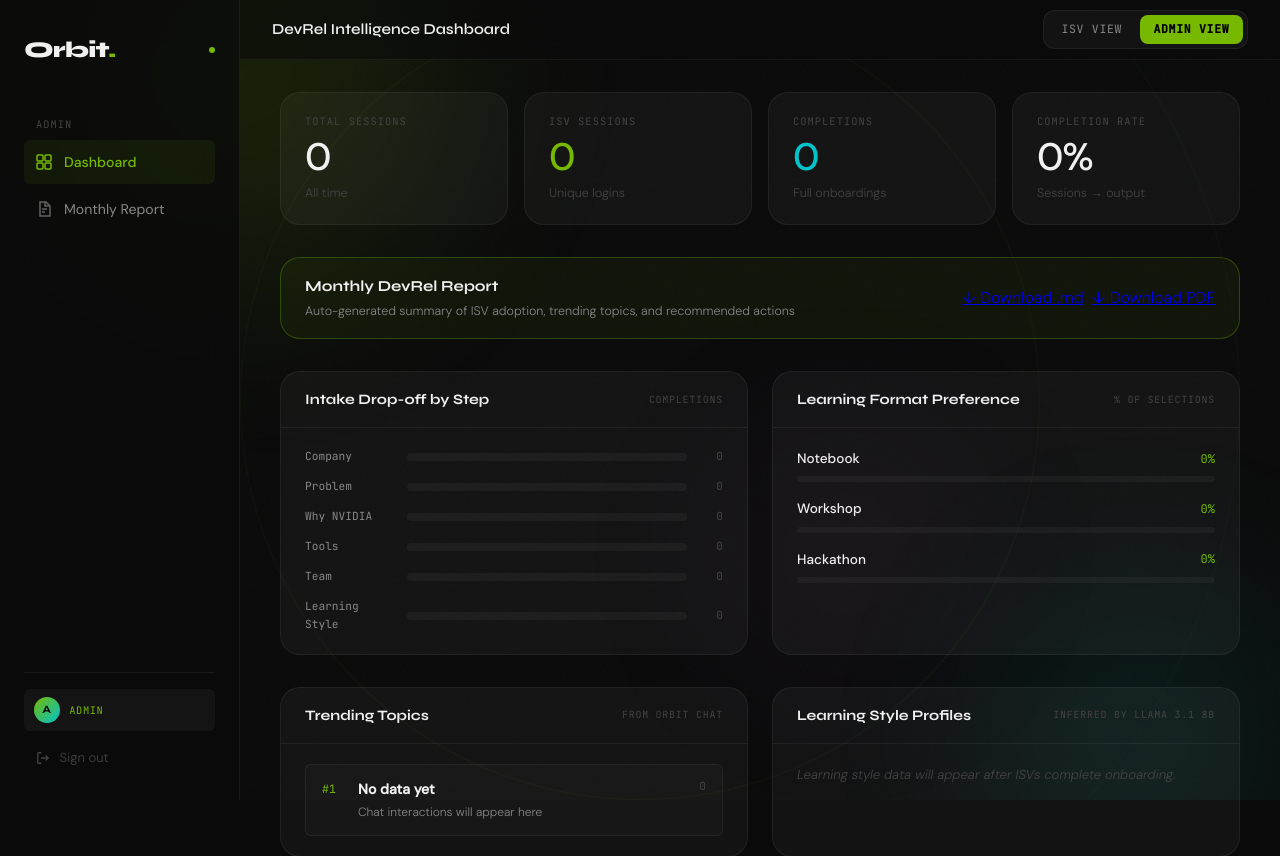
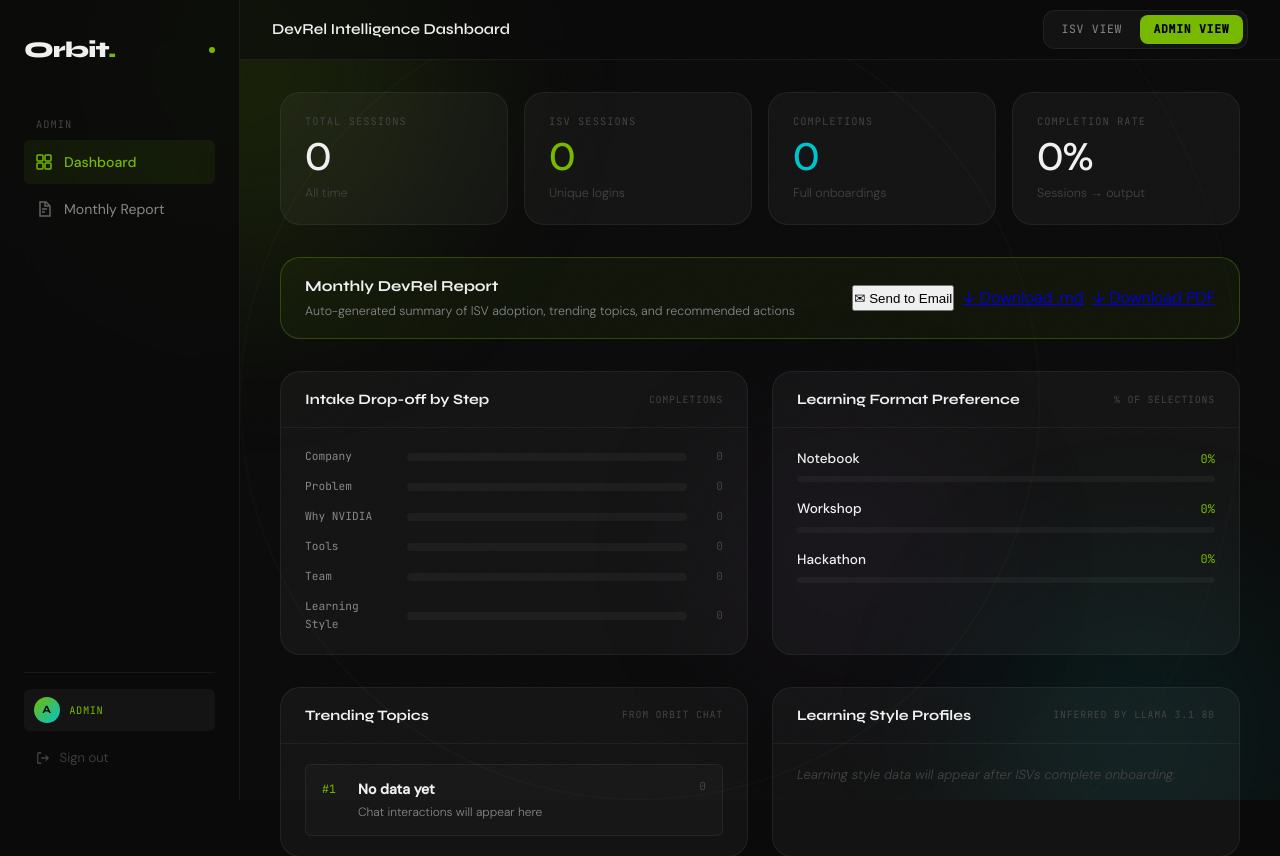
Before and after one commit to itsChanelML/orbit-isv-intelligence-platform, a Flask app: page /admin in a window 1280 px wide. Shown: the top 856 px of the page. Run offline with Flask 3, Linux system fonts and the light colour scheme; the visitor is signed in with stand-in values (Sample User, id 1).

Commit message:
Add SendGrid email report with monthly auto-send, manual send button on admin dashboard, and HTML formatted report with stats

```diff
--- a/routes/admin.py
+++ b/routes/admin.py
@@ -1,4 +1,4 @@
-from flask import Blueprint, render_template, session, redirect, url_for, Response
+from flask import Blueprint, render_template, session, redirect, url_for, Response, jsonify
 from routes.auth import admin_required
 from services.analytics_service import get_dashboard_stats, generate_monthly_report
 
@@ -9,7 +9,76 @@ admin_bp = Blueprint('admin', __name__)
 @admin_required
 def dashboard():
     stats = get_dashboard_stats()
+    # Check if monthly report should auto-send
+    try:
+        from services.email_service import should_send_monthly_report, mark_report_sent, send_monthly_report
+        if should_send_monthly_report():
+            report = generate_monthly_report()
+            result = send_monthly_report(report, stats)
+            if result['success']:
+                mark_report_sent()
+    except Exception:
+        pass
     return render_template('admin.html', stats=stats)
+
+
+@admin_bp.route('/admin/report/send', methods=['POST'])
+@admin_required
+def send_report():
+    """Manually trigger report email -- for testing and on-demand sends."""
+    try:
+        from services.email_service import send_monthly_report
+        stats = get_dashboard_stats()
+        report = generate_monthly_report()
+        result = send_monthly_report(report, stats)
+        return jsonify(result)
+    except Exception as e:
+        return jsonify({'success': False, 'message': str(e)})
+
+
+@admin_bp.route('/admin/report/download/md')
+@admin_required
+def download_report_md():
+    report = generate_monthly_report()
+    return Response(
+        report,
+        mimetype='text/markdown',
+        headers={'Content-Disposition': 'attachment; filename=orbit-monthly-report.md'}
+    )
+
+
+@admin_bp.route('/admin/report/download/pdf')
+@admin_required
+def download_report_pdf():
+    try:
+        import markdown as md
+        report_md = generate_monthly_report()
+        report_html = md.markdown(report_md, extensions=['tables', 'fenced_code'])
+        html = f"""<!DOCTYPE html>
+<html>
+<head>
+<meta charset="UTF-8">
+<style>
+  body {{ font-family: -apple-system, sans-serif; max-width: 800px; margin: 40px auto; padding: 0 20px; color: #111; }}
+  h1 {{ font-size: 1.8rem; border-bottom: 2px solid #76B900; padding-bottom: 0.5rem; }}
+  h2 {{ font-size: 1.2rem; color: #333; margin-top: 1.5rem; }}
+  li {{ margin: 0.3rem 0; }}
+  strong {{ color: #000; }}
+  hr {{ border: 1px solid #eee; margin: 2rem 0; }}
+</style>
+</head>
+<body>{report_html}</body>
+</html>"""
+        try:
+            from weasyprint import HTML
+            pdf_bytes = HTML(string=html).write_pdf()
+            return Response(pdf_bytes, mimetype='application/pdf',
+                headers={'Content-Disposition': 'attachment; filename=orbit-monthly-report.pdf'})
+        except ImportError:
+            return Response(html, mimetype='text/html',
+                headers={'Content-Disposition': 'attachment; filename=orbit-monthly-report.html'})
+    except Exception as e:
+        return Response(f"Error: {str(e)}", mimetype='text/plain')
 
 
 @admin_bp.route('/admin/report/download/md')
--- /dev/null
+++ b/services/email_service.py
@@ -0,0 +1,150 @@
+import os
+from datetime import datetime, timezone
+from config import Config
+
+
+def send_monthly_report(report_md: str, stats: dict) -> dict:
+    """
+    Send monthly DevRel report via SendGrid.
+    Returns dict with success status and message.
+    """
+    if not Config.SENDGRID_API_KEY:
+        return {'success': False, 'message': 'SendGrid API key not configured'}
+
+    if not Config.ADMIN_EMAIL:
+        return {'success': False, 'message': 'Admin email not configured'}
+
+    try:
+        import sendgrid
+        from sendgrid.helpers.mail import (
+            Mail, Attachment, FileContent, FileName,
+            FileType, Disposition, ContentId
+        )
+        import base64
+
+        now = datetime.now(timezone.utc)
+        month_year = now.strftime('%B %Y')
+        subject = f"Orbit Monthly DevRel Report — {month_year}"
+
+        # Build inline HTML summary
+        html_summary = f"""
+        <div style="font-family: -apple-system, sans-serif; max-width: 600px; margin: 0 auto; padding: 20px;">
+            <div style="background: #0a0a0a; padding: 24px; border-radius: 12px; margin-bottom: 24px;">
+                <h1 style="color: #76B900; font-size: 24px; margin: 0 0 4px;">Orbit.</h1>
+                <p style="color: #888; font-size: 12px; margin: 0; font-family: monospace;">NVIDIA ISV Intelligence Platform</p>
+            </div>
+
+            <h2 style="color: #111; font-size: 20px;">Monthly DevRel Report — {month_year}</h2>
+            <p style="color: #555; font-size: 14px;">Here is your automated monthly summary of ISV adoption activity on Orbit.</p>
+
+            <div style="display: grid; grid-template-columns: 1fr 1fr; gap: 12px; margin: 24px 0;">
+                <div style="background: #f8f8f8; padding: 16px; border-radius: 8px; border-left: 3px solid #76B900;">
+                    <div style="font-size: 28px; font-weight: 700; color: #76B900;">{stats.get('total_sessions', 0)}</div>
+                    <div style="font-size: 12px; color: #888; text-transform: uppercase; letter-spacing: 0.08em;">Total Sessions</div>
+                </div>
+                <div style="background: #f8f8f8; padding: 16px; border-radius: 8px; border-left: 3px solid #00C4CC;">
+                    <div style="font-size: 28px; font-weight: 700; color: #00C4CC;">{stats.get('completions', 0)}</div>
+                    <div style="font-size: 12px; color: #888; text-transform: uppercase; letter-spacing: 0.08em;">Completions</div>
+                </div>
+                <div style="background: #f8f8f8; padding: 16px; border-radius: 8px; border-left: 3px solid #6B3FA0;">
+                    <div style="font-size: 28px; font-weight: 700; color: #6B3FA0;">{stats.get('completion_rate', 0)}%</div>
+                    <div style="font-size: 12px; color: #888; text-transform: uppercase; letter-spacing: 0.08em;">Completion Rate</div>
+                </div>
+                <div style="background: #f8f8f8; padding: 16px; border-radius: 8px; border-left: 3px solid #f59e0b;">
+                    <div style="font-size: 28px; font-weight: 700; color: #f59e0b;">{stats.get('isv_sessions', 0)}</div>
+                    <div style="font-size: 12px; color: #888; text-transform: uppercase; letter-spacing: 0.08em;">ISV Sessions</div>
+                </div>
+            </div>
+
+            <h3 style="color: #111; font-size: 16px; margin-top: 24px;">Trending Topics</h3>
+            <ul style="color: #555; font-size: 14px; padding-left: 20px;">
+                {''.join([f"<li><strong>{t['topic']}</strong> ({t['count']} mentions) — {t['suggestion']}</li>" for t in stats.get('trending_topics', [])[:4]])}
+            </ul>
+
+            <h3 style="color: #111; font-size: 16px; margin-top: 24px;">Format Preferences</h3>
+            <ul style="color: #555; font-size: 14px; padding-left: 20px;">
+                {''.join([f"<li>{f['format']}: {f['percentage']}%</li>" for f in stats.get('format_distribution', [])])}
+            </ul>
+
+            <div style="margin-top: 32px; padding: 16px; background: #f8f8f8; border-radius: 8px;">
+                <p style="color: #888; font-size: 12px; margin: 0;">
+                    Full report attached as <code>orbit-monthly-report.md</code><br>
+                    Generated by Orbit — NVIDIA ISV Intelligence Platform
+                </p>
+            </div>
+        </div>
+        """
+
+        # Attach the markdown report
+        encoded = base64.b64encode(report_md.encode('utf-8')).decode()
+
+        message = Mail(
+            from_email=Config.SENDGRID_FROM_EMAIL,
+            to_emails=Config.ADMIN_EMAIL,
+            subject=subject,
+            html_content=html_summary
+        )
+
+        attachment = Attachment(
+            FileContent(encoded),
+            FileName(f'orbit-monthly-report-{now.strftime("%Y-%m")}.md'),
+            FileType('text/markdown'),
+            Disposition('attachment'),
+            ContentId('MonthlyReport')
+        )
+        message.attachment = attachment
+
+        sg = sendgrid.SendGridAPIClient(api_key=Config.SENDGRID_API_KEY)
+        response = sg.send(message)
+
+        if response.status_code in [200, 202]:
+            return {
+                'success': True,
+                'message': f'Report sent to {Config.ADMIN_EMAIL}',
+                'status_code': response.status_code
+            }
+        else:
+            return {
+                'success': False,
+                'message': f'SendGrid error: {response.status_code}',
+                'status_code': response.status_code
+            }
+
+    except ImportError:
+        return {'success': False, 'message': 'SendGrid package not installed. Run: pip install sendgrid'}
+    except Exception as e:
+        return {'success': False, 'message': str(e)}
+
+
+def should_send_monthly_report() -> bool:
+    """
+    Check if it's the last day of the month and report hasn't been sent yet.
+    """
+    import calendar
+    now = datetime.now(timezone.utc)
+    last_day = calendar.monthrange(now.year, now.month)[1]
+
+    # Check state file
+    state_file = os.path.join('data', 'email_state.json')
+    try:
+        import json
+        with open(state_file, 'r') as f:
+            state = json.load(f)
+        last_sent = state.get('last_report_sent', '')
+        current_month = now.strftime('%Y-%m')
+        if last_sent.startswith(current_month):
+            return False
+    except (FileNotFoundError, Exception):
+        pass
+
+    return now.day == last_day
+
+
+def mark_report_sent():
+    """Mark that the monthly report was sent."""
+    import json
+    state_file = os.path.join('data', 'email_state.json')
+    os.makedirs('data', exist_ok=True)
+    now = datetime.now(timezone.utc)
+    with open(state_file, 'w') as f:
+        json.dump({'last_report_sent': now.isoformat()}, f)
--- a/templates/admin.html
+++ b/templates/admin.html
@@ -100,7 +100,8 @@
                     <span class="report-bar-sub">Auto-generated summary of ISV adoption, trending topics, and recommended actions</span>
                 </div>
                 <div class="report-actions">
-                    <a href="/admin/report/download/md" class="download-btn primary">↓ Download .md</a>
+                    <button onclick="sendReport()" class="download-btn primary" id="sendReportBtn">✉ Send to Email</button>
+                    <a href="/admin/report/download/md" class="download-btn secondary">↓ Download .md</a>
                     <a href="/admin/report/download/pdf" class="download-btn secondary">↓ Download PDF</a>
                 </div>
             </div>
@@ -243,6 +244,41 @@
 {% block extra_js %}
 <script src="https://unpkg.com/leaflet@1.9.4/dist/leaflet.js"></script>
 <script>
+async function sendReport() {
+    const btn = document.getElementById('sendReportBtn');
+    btn.textContent = '⟳ Sending...';
+    btn.style.opacity = '0.7';
+    btn.disabled = true;
+
+    try {
+        const res = await fetch('/admin/report/send', { method: 'POST' });
+        const data = await res.json();
+        if (data.success) {
+            btn.textContent = '✓ Sent';
+            btn.style.background = '#00C4CC';
+            setTimeout(() => {
+                btn.textContent = '✉ Send to Email';
+                btn.style.background = '';
+                btn.style.opacity = '1';
+                btn.disabled = false;
+            }, 3000);
+        } else {
+            btn.textContent = '✗ Failed: ' + (data.message || 'Error');
+            btn.style.background = '#ef4444';
+            setTimeout(() => {
+                btn.textContent = '✉ Send to Email';
+                btn.style.background = '';
+                btn.style.opacity = '1';
+                btn.disabled = false;
+            }, 4000);
+        }
+    } catch (err) {
+        btn.textContent = '✗ Error';
+        btn.style.opacity = '1';
+        btn.disabled = false;
+    }
+}
+
 // Init map
 const map = L.map('orbit-map', {
     center: [20, 0],
```
